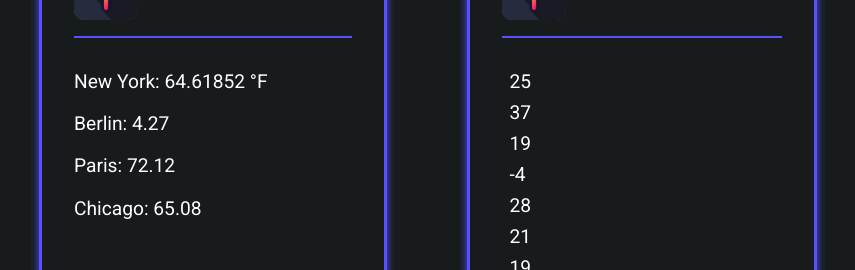
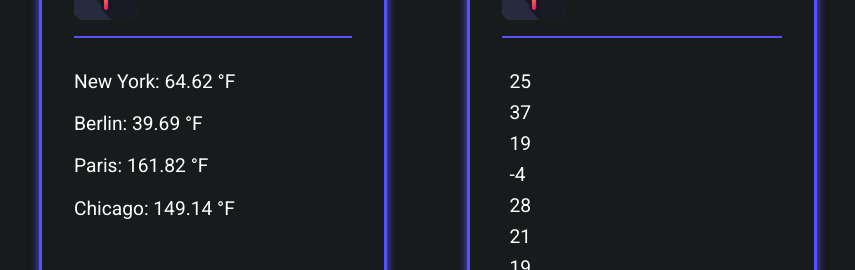
Before and after one commit to Apozsgai97/ng-pipes, an Angular app: page / in a window 1280 px wide. Shown: the part 127-397 px from the top of the page, without its empty margins (161-1016 px from the left). Built offline with nearby package versions, Linux system fonts and the light colour scheme.

Commit message:
Refactor TemperaturePipe to support input and output type parameters for temperature conversion

```diff
--- a/src/app/app.component.html
+++ b/src/app/app.component.html
@@ -7,10 +7,10 @@
         <p>{{ currentDate | date:'medium' }}</p>
       </div>
     </header>
-    <p>New York: {{ currentTemperaturs.newYork | temperature }}</p>
-    <p>Berlin: {{ currentTemperaturs.berlin | number: '1.1-2'}}</p>
-    <p>Paris: {{ currentTemperaturs.paris | number: '1.1-2'}}</p>
-    <p>Chicago: {{ currentTemperaturs.chicago | number: '1.1-2'}}</p>
+    <p>New York: {{ currentTemperaturs.newYork | temperature:'C':'F'}}</p>
+    <p>Berlin: {{ currentTemperaturs.berlin | temperature:'C':'F'}}</p>
+    <p>Paris: {{ currentTemperaturs.paris | temperature:'C':'F'}}</p>
+    <p>Chicago: {{ currentTemperaturs.chicago | temperature:'C':'F'}}</p>
   </article>
 
   <article class="temperatures">
--- a/src/app/temperature.pipe.ts
+++ b/src/app/temperature.pipe.ts
@@ -5,7 +5,16 @@
   standalone: true,
 })
 export class TemperaturePipe implements PipeTransform {
-  transform(value: string | number) {
+  transform(
+    value: string | number | null,
+    inputType: 'C' | 'F',
+    outputType?: 'C' | 'F'
+  ) {
+
+    if(!value) {
+      return value;
+    }
+
     let numberValue: number;
 
     if (typeof value === 'string') {
@@ -13,8 +22,19 @@
     } else {
       numberValue = value;
     }
-    const outputTemperature = numberValue * (9 / 5) + 32; // Convert to Fahrenheit
 
-    return `${outputTemperature} °F`;
+    outputType = outputType || inputType;
+
+    if (inputType === outputType) {
+      return `${numberValue.toFixed(2)} °${outputType}`;
+    }
+
+    if (inputType === 'C' && outputType === 'F') {
+      const outputTemperature = numberValue * (9 / 5) + 32;
+      return `${outputTemperature.toFixed(2)} °F`;
+    } else {
+      const outputTemperature = (numberValue - 32) * (5 / 9);
+      return `${outputTemperature.toFixed(2)} °C`;
+    }
   }
 }
```
